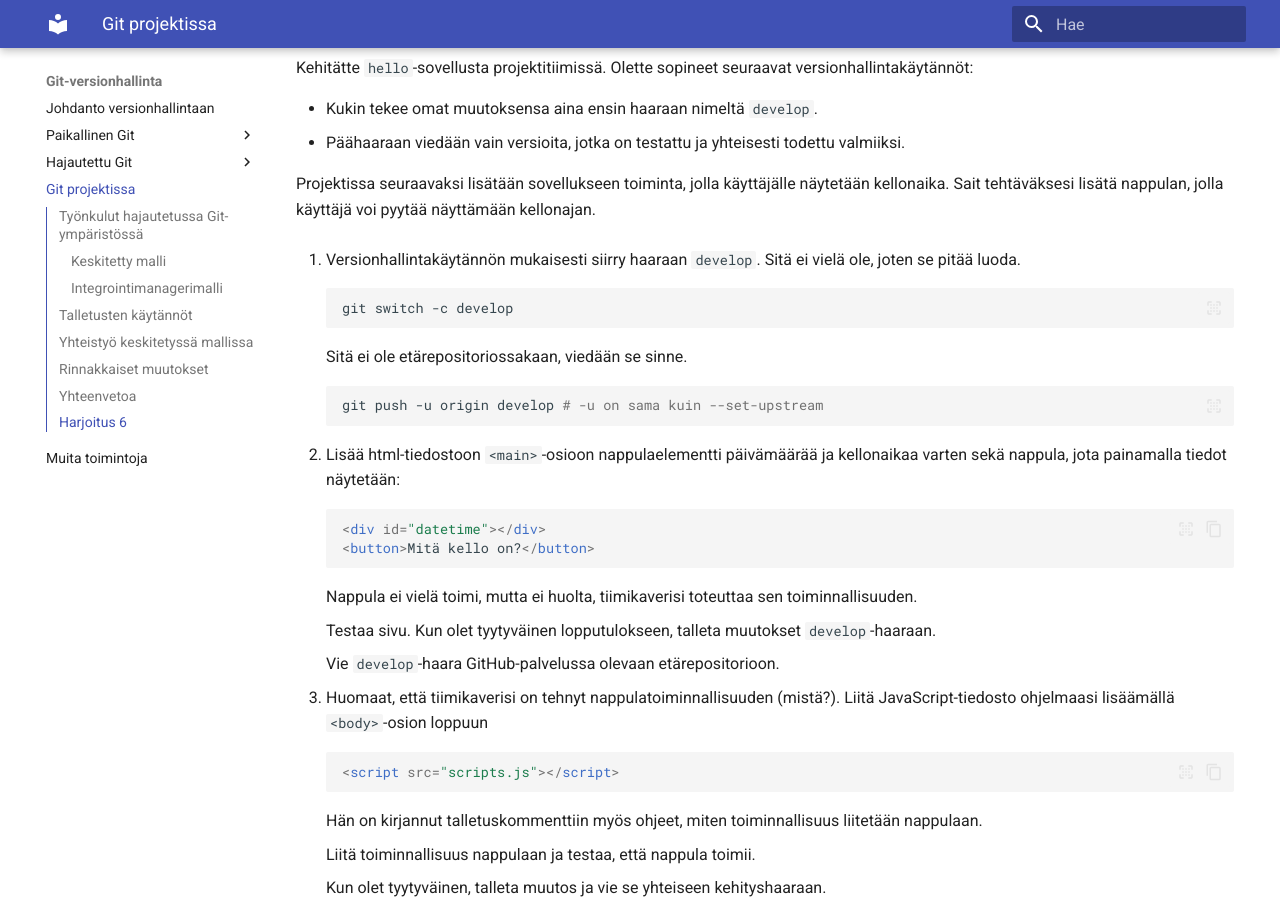
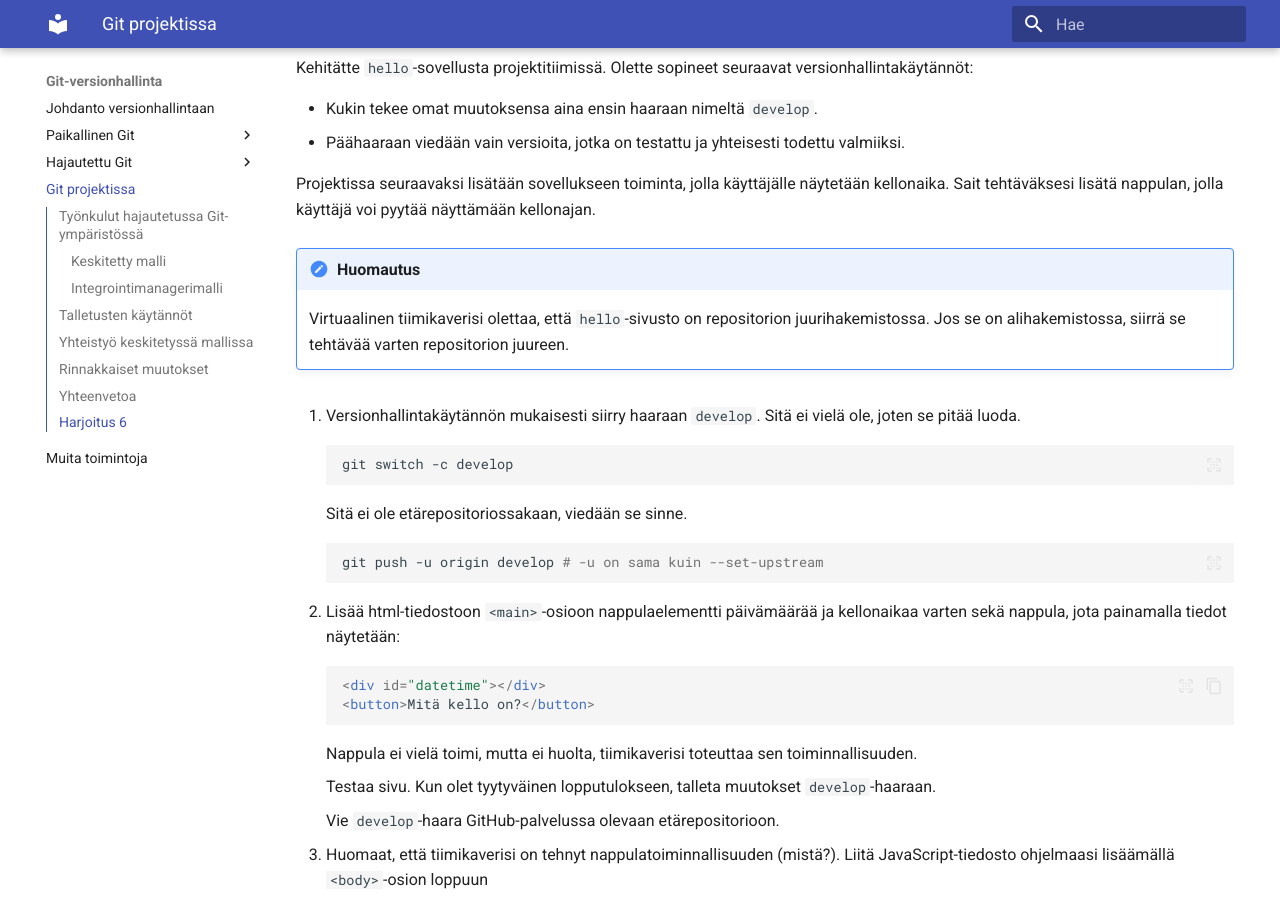
Before and after one commit to mruonavaara/git-versionhallinta, an MkDocs documentation site: the page built from docs/versionhallinta_projektissa.md, in a window 1280 px wide and 900 px high, scrolled down 5805 px. Built offline with MkDocs 1.6.1 and Material for MkDocs 9.7.7, drawn with Linux system fonts in a browser that asks for light colours.

Commit message:
Täydennetty tehtävän 6 ohjeita

```diff
--- a/docs/versionhallinta_projektissa.md
+++ b/docs/versionhallinta_projektissa.md
@@ -162,14 +162,16 @@ Harjoitellaan ohjelmiston kehittämistä ja muutosten synkronointia verkkopalvel
 
     Harjoitus perustuu aiemmin tehtyihin harjoituksiin, ja sen tekemisessä tarvitaan kaikkien aiempien osioiden oppeja!
 
-
-
 Kehitätte `hello`-sovellusta projektitiimissä. Olette sopineet seuraavat versionhallintakäytännöt:
 
 - Kukin tekee omat muutoksensa aina ensin haaraan nimeltä `develop`.
 - Päähaaraan viedään vain versioita, jotka on testattu ja yhteisesti todettu valmiiksi.
 
 Projektissa seuraavaksi lisätään sovellukseen toiminta, jolla käyttäjälle näytetään kellonaika. Sait tehtäväksesi lisätä nappulan, jolla käyttäjä voi pyytää näyttämään kellonajan.
+
+!!! note "Huomautus"
+
+    Virtuaalinen tiimikaverisi olettaa, että `hello`-sivusto on repositorion juurihakemistossa. Jos se on alihakemistossa, siirrä se tehtävää varten repositorion juureen.
 
 1. Versionhallintakäytännön mukaisesti siirry haaraan `develop`. Sitä ei vielä ole, joten se pitää luoda.
 
```
Also changed, not shown: docs/muita_toimintoja.md (+2 -1 lines).
